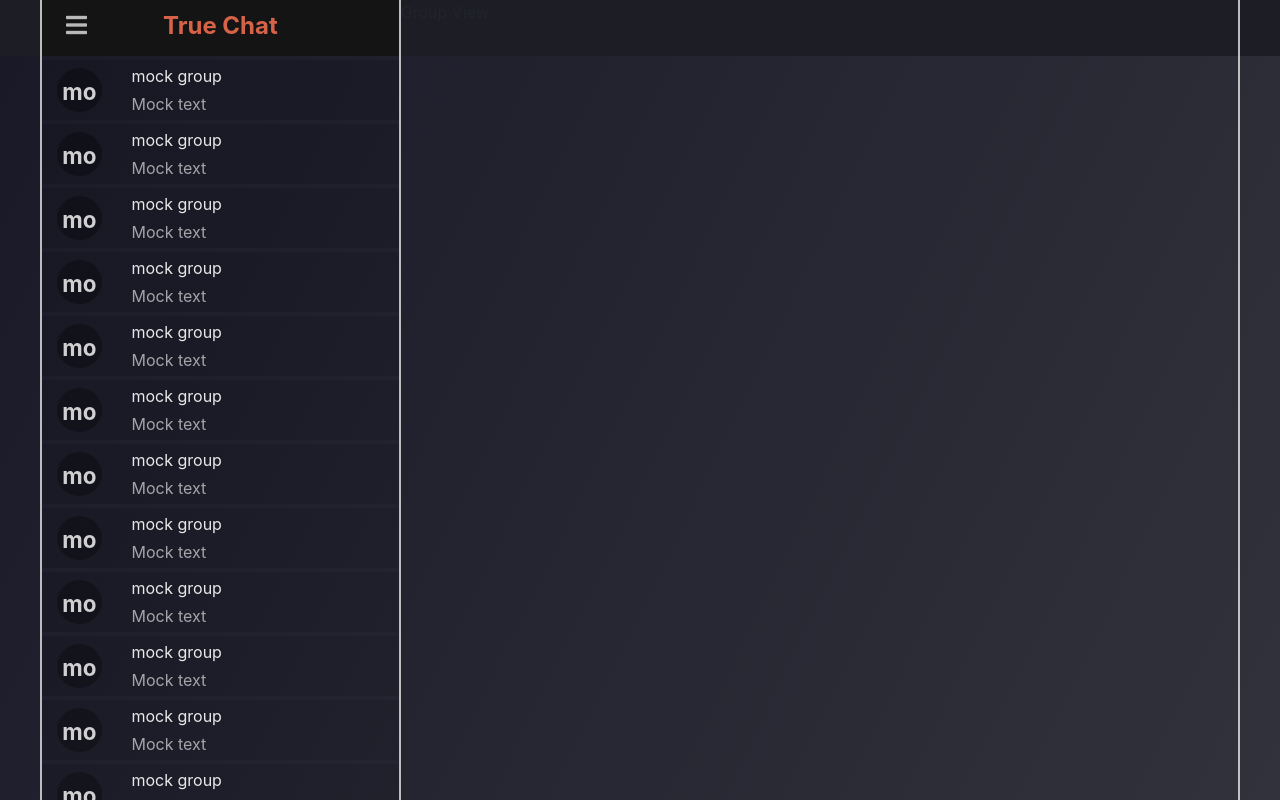
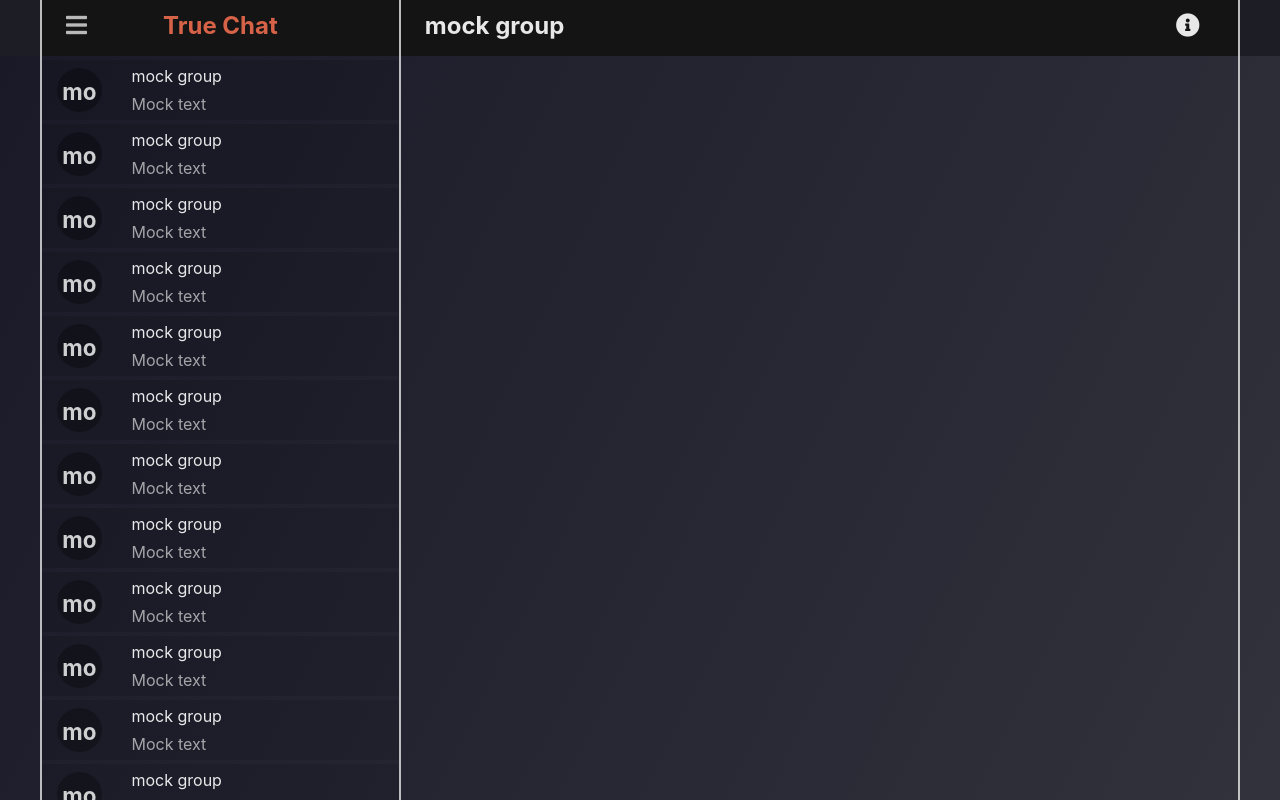
Before and after one commit to TrueChat/Frontend, a React (Create React App) app: page /group/1234 in a window 1280 px wide. Built offline with nearby package versions, Linux system fonts and the light colour scheme; the HTML template or start-up script is replaced by a standard one.

Commit message:
added header

```diff
--- a/src/components/pages/main/MainPage.tsx
+++ b/src/components/pages/main/MainPage.tsx
@@ -15,6 +15,7 @@ import GroupList from "./left-bar/group-list/GroupList";
 import Header from "./left-bar/header/Header";
 import SearchView from "../../views/search/SearchView";
 import ChatService from "../../../services/ChatService";
+import ChatView from "./right-bar/chat-view/ChatView";
 
 type Props = {
   userService: UserService,
@@ -64,7 +65,11 @@ export default class MainPage extends React.Component<Props> {
               <div className="right-bar h-100">
                 <Switch>
                   <Route path="/group/:groupId" component={(props: RouteComponentProps) => (
-                    <div>Group View</div>
+                    <ChatView
+                      chatService={this.props.chatService}
+                      chatId={(props.match.params as any).groupId}
+                      groupService={this.props.groupService}
+                    />
                   )}/>
                   <Route path="/">
                     <div>Empty</div>
--- a/src/components/pages/main/left-bar/group-list/GroupList.tsx
+++ b/src/components/pages/main/left-bar/group-list/GroupList.tsx
@@ -63,7 +63,7 @@ export default class GroupList extends React.Component<Props, State> {
     return (
       <div className="Group-list">
         {groups.map((details, i) => (
-          <div className="group-details" key={details.groupId}>
+          <div className="group-details" key={details.groupId + i}>
             <div className="row">
               <div className="col-2">
                 <GroupInitialsAvatar groupData={details} />
--- /dev/null
+++ b/src/components/pages/main/right-bar/chat-view/ChatView.scss
@@ -0,0 +1,3 @@
+.Chat-view {
+  position: relative;
+}
--- /dev/null
+++ b/src/components/pages/main/right-bar/chat-view/ChatView.tsx
@@ -0,0 +1,49 @@
+import ChatService from "../../../../../services/ChatService";
+import React from "react";
+import ChatSession, {Message} from "../../../../../services/ChatSession";
+import GroupService from "../../../../../services/GroupService";
+import Header from "./header/Header";
+import "./ChatView.scss"
+
+export default class ChatView extends React.Component<Props, State> {
+
+  chatSession?: ChatSession;
+
+  state = {
+    messages: ([] as Message[])
+  };
+
+  componentDidMount(): void {
+    this.chatSession = this.props.chatService.connect(this.props.chatId);
+    this.chatSession.addListener(response => {
+      this.setState(state => ({
+        ...state, messages: [...state.messages, ...response.data]
+      }))
+    });
+  }
+
+  componentWillUnmount(): void {
+    if (this.chatSession) {
+      this.chatSession.close();
+    }
+  }
+
+  render() {
+    return (
+      <div className="Chat-view">
+        <Header groupService={this.props.groupService} groupId={this.props.chatId}/>
+      </div>
+    );
+  }
+
+}
+
+type Props = {
+  chatService: ChatService,
+  groupService: GroupService,
+  chatId: string
+}
+
+type State = {
+  messages: Message[]
+}
--- /dev/null
+++ b/src/components/pages/main/right-bar/chat-view/header/Header.scss
@@ -0,0 +1,20 @@
+@import "../../../../../styles/Common";
+
+.Chat-view-header {
+  position: absolute;
+  height: 3.5rem;
+  width: 100%;
+  top: 0;
+  left: initial;
+  font-size: 1.5rem;
+  padding: 0.5rem 1.5rem 0.5rem 1.5rem;
+  font-weight: bold;
+  background-color: rgb(20, 20, 20);
+  z-index: 4;
+  color: $WHITE_90;
+
+  .row {
+    display: flex;
+    align-items: center;
+  }
+}
--- /dev/null
+++ b/src/components/pages/main/right-bar/chat-view/header/Header.tsx
@@ -0,0 +1,72 @@
+import React from "react";
+import GroupService, {GroupDetails, GroupMember} from "../../../../../../services/GroupService";
+import ModalLink from "../../../modals/ModalLink";
+import "./Header.scss"
+
+export default class Header extends React.Component<Props, State> {
+
+  state = {
+    details: undefined
+  };
+
+  componentDidMount(): void {
+    this.props.groupService.loadDetails(this.props.groupId, this.setGroupDetails, () => {});
+  }
+
+  setGroupDetails = (details: GroupDetails) => {
+    this.setState(state => ({
+      ...state, details: details
+    }));
+  };
+
+  displayGroupName = (groupDetails: GroupDetails) => {
+    if (!groupDetails.isDialog) {
+      return groupDetails.name;
+    }
+    let firstMember = groupDetails.members[0];
+
+    return this.displayUsername(firstMember);
+  };
+
+  displayUsername = (user: GroupMember) => {
+    if (user.firstName) {
+      if (user.lastName) {
+        return `${user.firstName} ${user.lastName}`;
+      }
+      return `${user.firstName}`;
+    }
+    return user.username;
+  };
+
+  render() {
+    const details = this.state.details as GroupDetails|undefined;
+
+    if (!details) {
+      return <div className="Chat-view-header"/>
+    }
+
+    return (
+      <div className="Chat-view-header">
+        <div className="row">
+          <div className="col-11">
+            {this.displayGroupName(details)}
+          </div>
+          <div className="col-1">
+            <ModalLink modalName="groupProfile" relativePath={this.props.groupId} className="a-none">
+              <i className="fas fa-info-circle"/>
+            </ModalLink>
+          </div>
+        </div>
+      </div>
+    );
+  }
+}
+
+type Props = {
+  groupService: GroupService,
+  groupId: string
+}
+
+type State = {
+  details: GroupDetails|undefined
+}
```
Also changed, not shown: src/components/pages/main/right-bar/ChatView.scss (deleted), src/components/pages/main/right-bar/ChatView.tsx (deleted).
